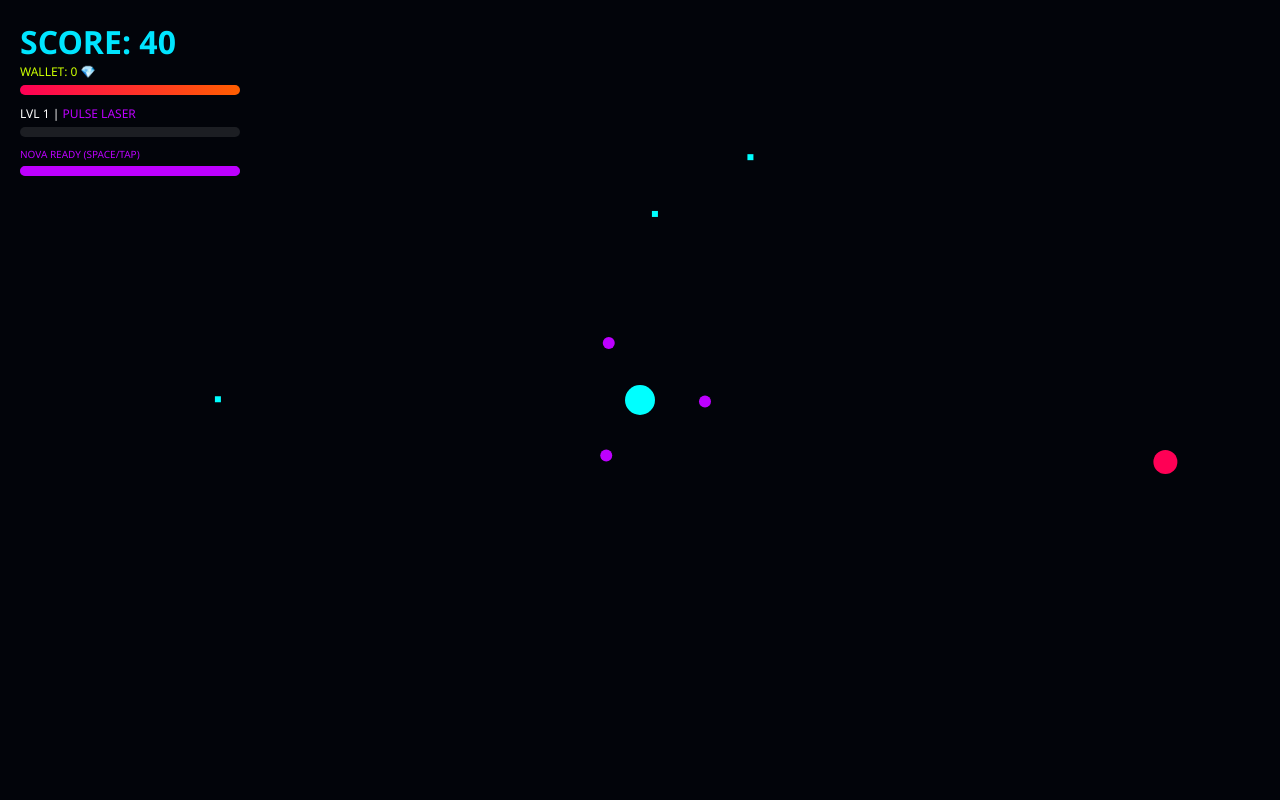
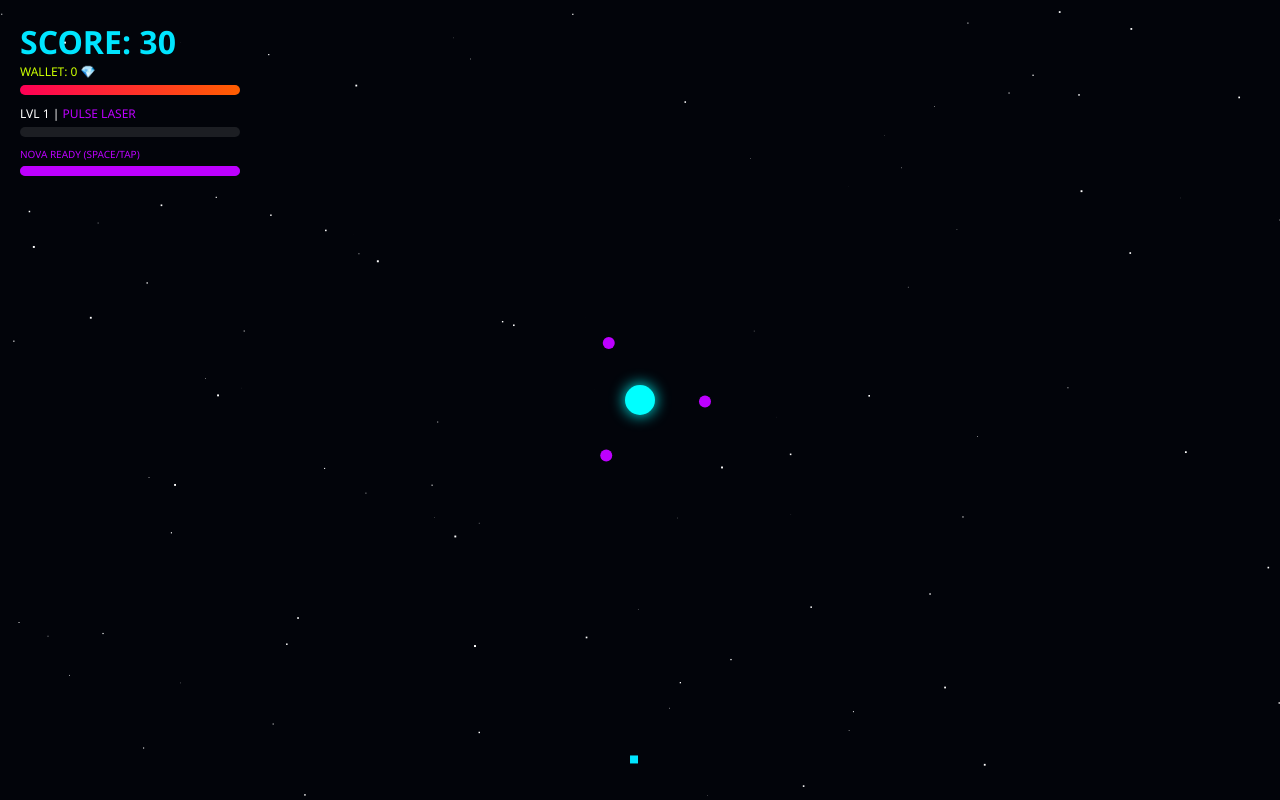
Before and after one commit to isaachong365/anything, a plain HTML site: page index.html in a window 1280 px wide. Both pictures are taken after a click on the button "ENGAGE PILOT". Drawn offline with Linux system fonts and the light colour scheme.

Commit message:
Update index.html

```diff
--- a/index.html
+++ b/index.html
@@ -22,11 +22,16 @@
         #menu-overlay, #shop-overlay { position: absolute; inset: 0; background: rgba(2, 4, 10, 0.95); display: flex; flex-direction: column; align-items: center; justify-content: center; pointer-events: all; z-index: 100; backdrop-filter: blur(10px); }
         #shop-overlay { display: none; }
 
-        .upgrade-card { background: rgba(255,255,255,0.05); border: 1px solid var(--neon-blue); padding: 15px; border-radius: 12px; width: 140px; text-align: center; cursor: pointer; margin: 5px; }
+        .upgrade-card { background: rgba(255,255,255,0.05); border: 1px solid var(--neon-blue); padding: 15px; border-radius: 12px; width: 140px; text-align: center; cursor: pointer; margin: 5px; transition: 0.3s; }
+        .upgrade-card:hover { background: var(--neon-blue); color: #000; transform: translateY(-5px); }
         button { padding: 15px 40px; background: var(--neon-blue); border: none; border-radius: 8px; font-weight: bold; cursor: pointer; color: #000; box-shadow: 0 0 15px var(--neon-blue); }
+
+        #streak-ui { position: absolute; top: 20px; left: 50%; transform: translateX(-50%); font-size: 28px; font-weight: bold; color: var(--neon-green); opacity: 0; transition: 0.2s; z-index: 10; text-shadow: 0 0 10px var(--neon-green); }
     </style>
 </head>
 <body>
+
+<div id="streak-ui">X1</div>
 
 <div id="menu-overlay">
     <h1 style="color: var(--neon-blue); font-size: clamp(32px, 8vw, 64px);">NEON SURVIVOR</h1>
@@ -62,19 +67,27 @@
 <canvas id="game"></canvas>
 
 <script>
-// Logic starts here
 const audioCtx = new (window.AudioContext || window.webkitAudioContext)();
+function playSfx(f, t, d, v=0.03) {
+    try {
+        if(audioCtx.state === 'suspended') audioCtx.resume();
+        let o = audioCtx.createOscillator(), g = audioCtx.createGain();
+        o.type = t; o.frequency.setValueAtTime(f, audioCtx.currentTime);
+        g.gain.setValueAtTime(v, audioCtx.currentTime); g.gain.exponentialRampToValueAtTime(0.0001, audioCtx.currentTime + d);
+        o.connect(g); g.connect(audioCtx.destination); o.start(); o.stop(audioCtx.currentTime + d);
+    } catch(e){}
+}
+
 const canvas = document.getElementById('game'), ctx = canvas.getContext('2d');
 const mCanvas = document.getElementById('minimap-canvas'), mCtx = mCanvas.getContext('2d');
-let w, h, player, enemies = [], lasers = [], gems = [], particles = [], boss = null;
-let shootTimer = 0, skillTimer = 0, cam = {x:0, y:0, zoom:1};
+let w, h, player, enemies = [], lasers = [], gems = [], particles = [], stars = [], boss = null;
+let shootTimer = 0, skillTimer = 0, cam = {x:0, y:0, zoom:1}, streak = 0, streakTimer = 0;
 const SAVE_KEY = "neon_zenith_vfinal";
 
 let meta = JSON.parse(localStorage.getItem(SAVE_KEY)) || { shards: 0, hpLvl: 0, speedLvl: 0 };
 const state = { running: false, score: 0, lastBossScore: 0, sessionShards: 0, difficulty: 1, skillCooldown: 5000 };
 let keys = {};
 
-// Input Logic
 const isMobile = /iPhone|iPad|iPod|Android/i.test(navigator.userAgent);
 let joyPos = { x: 0, y: 0, active: false };
 
@@ -88,8 +101,7 @@
 
 function updateJoy(t) {
     const rect = document.getElementById('joystick-zone').getBoundingClientRect();
-    const dx = t.clientX - (rect.left + 60), dy = t.clientY - (rect.top + 60);
-    const dist = Math.hypot(dx, dy), max = 45;
+    const dx = t.clientX - (rect.left + 60), dy = t.clientY - (rect.top + 60), dist = Math.hypot(dx, dy), max = 45;
     joyPos.x = (dist > max ? dx * (max/dist) : dx) / max;
     joyPos.y = (dist > max ? dy * (max/dist) : dy) / max;
     document.getElementById('joystick-stick').style.transform = `translate(${joyPos.x*45}px, ${joyPos.y*45}px)`;
@@ -100,9 +112,9 @@
 
 function activateSkill() {
     if(Date.now() - skillTimer < state.skillCooldown) return;
-    skillTimer = Date.now();
+    skillTimer = Date.now(); playSfx(120, 'square', 0.5, 0.1);
     particles.push({ x: player.x, y: player.y, r: 10, isNova: true, life: 1.0 });
-    enemies.forEach(en => { if(Math.hypot(en.x - player.x, en.y - player.y) < 250) en.hp -= 15; });
+    enemies.forEach(en => { if(Math.hypot(en.x - player.x, en.y - player.y) < 300) en.hp -= 20; });
 }
 
 class Player {
@@ -111,19 +123,26 @@
         this.maxHp = 100 + (meta.hpLvl * 25); this.hp = this.maxHp;
         this.xp = 0; this.maxXp = 50; this.lvl = 1;
         this.speed = 4 + (meta.speedLvl * 0.4);
-        this.orbAngle = 0;
+        this.orbAngle = 0; this.shield = 0;
     }
     update() {
         let mx = joyPos.active ? joyPos.x : (keys['KeyD']-keys['KeyA'] || keys['ArrowRight']-keys['ArrowLeft'] || 0);
         let my = joyPos.active ? joyPos.y : (keys['KeyS']-keys['KeyW'] || keys['ArrowDown']-keys['ArrowUp'] || 0);
         if(mx || my) { let m = Math.hypot(mx,my); this.x += (mx/m)*this.speed; this.y += (my/m)*this.speed; }
         this.orbAngle += 0.05;
+        if(streakTimer > 0) streakTimer--; else streak = 0;
     }
     draw() {
-        ctx.fillStyle = '#0ff'; ctx.beginPath(); ctx.arc(this.x, this.y, this.r, 0, Math.PI*2); ctx.fill();
+        ctx.shadowBlur = 15; ctx.shadowColor = '#0ff'; ctx.fillStyle = '#0ff';
+        ctx.beginPath(); ctx.arc(this.x, this.y, this.r, 0, Math.PI*2); ctx.fill();
+        if(this.shield > 0) {
+            ctx.strokeStyle = '#00e5ff'; ctx.lineWidth = 3;
+            ctx.beginPath(); ctx.arc(this.x, this.y, this.r + 10, 0, Math.PI*2); ctx.stroke();
+        }
+        ctx.shadowBlur = 0;
         for(let i=0; i<3; i++) {
-            let ang = this.orbAngle + (i * Math.PI * 2 / 3);
-            let ox = this.x + Math.cos(ang) * 65, oy = this.y + Math.sin(ang) * 65;
+            let a = this.orbAngle + (i * Math.PI * 2 / 3);
+            let ox = this.x + Math.cos(a)*65, oy = this.y + Math.sin(a)*65;
             ctx.fillStyle = '#bd00ff'; ctx.beginPath(); ctx.arc(ox, oy, 6, 0, Math.PI*2); ctx.fill();
         }
     }
@@ -134,15 +153,24 @@
     state.difficulty = 1 + (state.score / 5000);
     ctx.fillStyle = '#02040a'; ctx.fillRect(0, 0, w, h);
 
+    // Parallax Stars
+    ctx.fillStyle = '#fff';
+    stars.forEach(s => {
+        let sx = (s.x - cam.x * s.z) % w; if(sx < 0) sx += w;
+        let sy = (s.y - cam.y * s.z) % h; if(sy < 0) sy += h;
+        ctx.fillRect(sx, sy, s.s, s.s);
+    });
+
     cam.x += (player.x - cam.x) * 0.1; cam.y += (player.y - cam.y) * 0.1;
     ctx.save(); ctx.translate(w/2 - cam.x, h/2 - cam.y);
 
     player.update(); player.draw();
 
-    // Shooting
+    // Weapon Logic
     if (time - shootTimer > (player.lvl >= 10 ? 60 : 400)) {
         let target = enemies.find(en => Math.hypot(en.x - player.x, en.y - player.y) < 600);
         if(target) {
+            playSfx(player.lvl >= 10?440:220, 'square', 0.1, 0.02);
             lasers.push({ x: player.x, y: player.y, tx: target.x, ty: target.y, life: 5 });
             target.hp -= 1; shootTimer = time;
         }
@@ -150,7 +178,7 @@
 
     particles.forEach((p, i) => {
         if(p.isNova) {
-            p.r += 10; p.life -= 0.05;
+            p.r += 12; p.life -= 0.04;
             ctx.strokeStyle = `rgba(189,0,255,${p.life})`; ctx.beginPath(); ctx.arc(p.x, p.y, p.r, 0, Math.PI*2); ctx.stroke();
         }
         if(p.life <= 0) particles.splice(i, 1);
@@ -160,8 +188,13 @@
         let a = Math.atan2(player.y-en.y, player.x-en.x);
         en.x += Math.cos(a)*(en.speed * state.difficulty); en.y += Math.sin(a)*(en.speed * state.difficulty);
         ctx.fillStyle = en.color; ctx.beginPath(); ctx.arc(en.x, en.y, en.r, 0, Math.PI*2); ctx.fill();
-        if(en.hp <= 0) { gems.push({x:en.x, y:en.y}); enemies.splice(i, 1); state.score += 10; }
-        if(Math.hypot(player.x-en.x, player.y-en.y) < player.r+en.r) player.hp -= 0.5;
+        if(en.hp <= 0) {
+            gems.push({x: en.x, y: en.y, type: Math.random() < 0.05 ? 'shield' : 'xp'});
+            enemies.splice(i, 1); state.score += 10 * (1 + Math.floor(streak/10));
+            streak++; streakTimer = 120;
+        } else if(Math.hypot(player.x-en.x, player.y-en.y) < player.r + en.r) {
+            if(player.shield > 0) { player.shield--; enemies.splice(i, 1); } else player.hp -= 0.5;
+        }
     });
 
     lasers.forEach((l, i) => {
@@ -170,27 +203,55 @@
     });
 
     gems.forEach((g, i) => {
-        if(Math.hypot(player.x-g.x, player.y-g.y) < 100) { g.x += (player.x-g.x)*0.2; g.y += (player.y-g.y)*0.2; }
-        ctx.fillStyle = '#0ff'; ctx.fillRect(g.x, g.y, 6, 6);
-        if(Math.hypot(player.x-g.x, player.y-g.y) < 20) { gems.splice(i, 1); player.xp += 10; state.sessionShards++; }
+        if(Math.hypot(player.x-g.x, player.y-g.y) < 140) { g.x += (player.x-g.x)*0.2; g.y += (player.y-g.y)*0.2; }
+        ctx.fillStyle = g.type === 'shield' ? '#00e5ff' : '#ccff00'; ctx.fillRect(g.x-4, g.y-4, 8, 8);
+        if(Math.hypot(player.x-g.x, player.y-g.y) < 20) {
+            if(g.type === 'shield') player.shield = Math.min(3, player.shield + 1);
+            else player.xp += 10 * (1 + Math.floor(streak/10));
+            gems.splice(i, 1); state.sessionShards++;
+        }
     });
 
     ctx.restore();
 
-    // UI Updates
+    // UI & Streak
+    let mult = 1 + Math.floor(streak/10);
+    let sui = document.getElementById('streak-ui');
+    sui.innerText = `X${mult}`; sui.style.opacity = streak > 5 ? 1 : 0;
+
     document.getElementById('hp-bar').style.width = (player.hp/player.maxHp*100)+'%';
     document.getElementById('xp-bar').style.width = (player.xp/player.maxXp*100)+'%';
     document.getElementById('skill-bar').style.width = Math.min(100, (Date.now()-skillTimer)/50)+'%';
     document.getElementById('scoreText').innerText = state.score;
     document.getElementById('shardText').innerText = meta.shards + state.sessionShards;
+    if(player.lvl >= 10) document.getElementById('weapon-status').innerText = "VORTEX BEAM";
 
-    if(player.hp <= 0) { state.running = false; meta.shards += state.sessionShards; localStorage.setItem(SAVE_KEY, JSON.stringify(meta)); document.getElementById('shop-overlay').style.display='flex'; }
-    if(Math.random() < 0.03) enemies.push({x:player.x+(Math.random()-0.5)*w*2, y:player.y+(Math.random()-0.5)*h*2, r:12, hp:1, speed:2, color:'#f05'});
+    if(player.hp <= 0) {
+        state.running = false; meta.shards += state.sessionShards;
+        localStorage.setItem(SAVE_KEY, JSON.stringify(meta));
+        document.getElementById('shop-overlay').style.display = 'flex';
+        document.getElementById('walletDisplay').innerText = meta.shards + " 💎";
+    }
 
+    if(Math.random() < 0.03) {
+        let t = Math.random();
+        enemies.push({x:player.x+(Math.random()-0.5)*w*2, y:player.y+(Math.random()-0.5)*h*2, r:t>0.8?22:12, hp:t>0.8?5:1, speed:t<0.2?4:2, color:t>0.8?'#bd00ff':(t<0.2?'#ccff00':'#f05')});
+    }
     requestAnimationFrame(update);
 }
 
-const resize = () => { w = canvas.width = window.innerWidth; h = canvas.height = window.innerHeight; };
+function buyMeta(type) {
+    let cost = (type === 'hp' ? meta.hpLvl : meta.speedLvl) * 150 + 100;
+    if(meta.shards >= cost) {
+        meta.shards -= cost; if(type === 'hp') meta.hpLvl++; else meta.speedLvl++;
+        localStorage.setItem(SAVE_KEY, JSON.stringify(meta));
+        document.getElementById('walletDisplay').innerText = meta.shards + " 💎";
+        document.getElementById('cost-hp').innerText = meta.hpLvl * 150 + 100;
+        document.getElementById('cost-speed').innerText = meta.speedLvl * 150 + 100;
+    }
+}
+
+const resize = () => { w = canvas.width = window.innerWidth; h = canvas.height = window.innerHeight; stars = Array.from({length:100},()=>({x:Math.random()*w, y:Math.random()*h, s:Math.random()*2, z:Math.random()})); };
 window.onresize = resize; resize();
 document.getElementById('start-btn').onclick = () => { player = new Player(); state.running = true; document.getElementById('menu-overlay').style.display='none'; document.getElementById('ui').style.display='block'; requestAnimationFrame(update); };
 </script>
```
